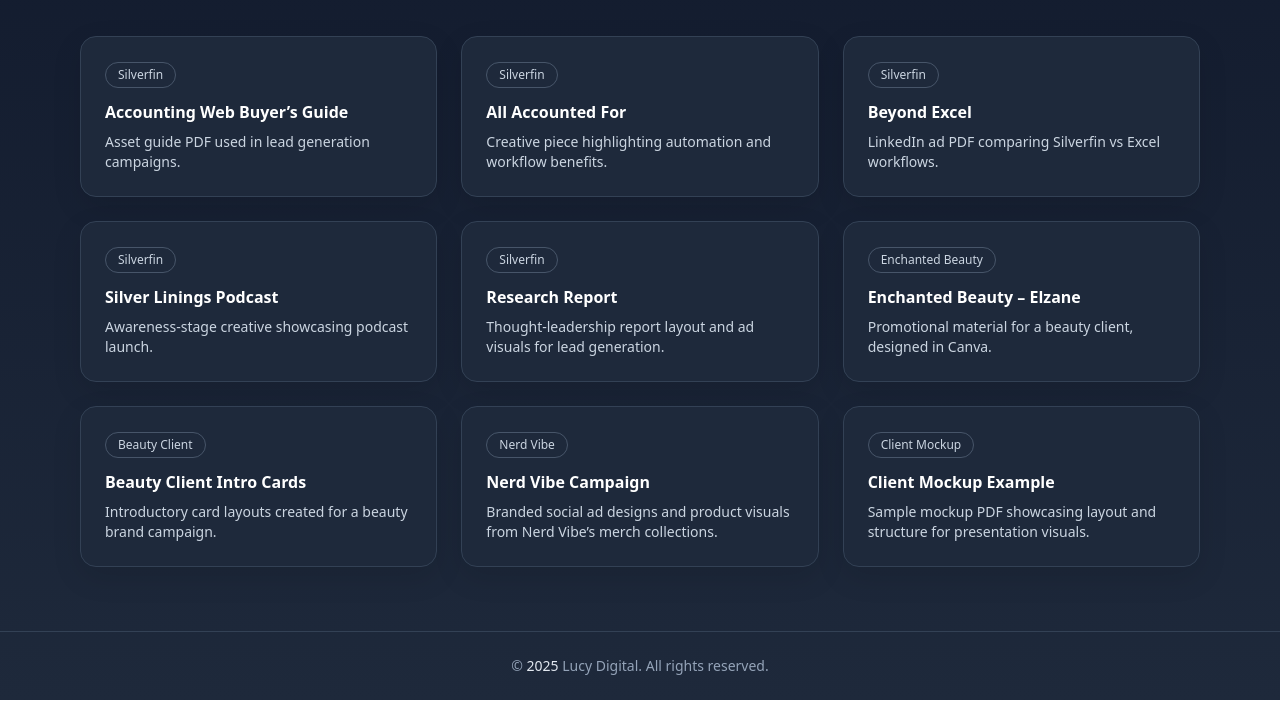
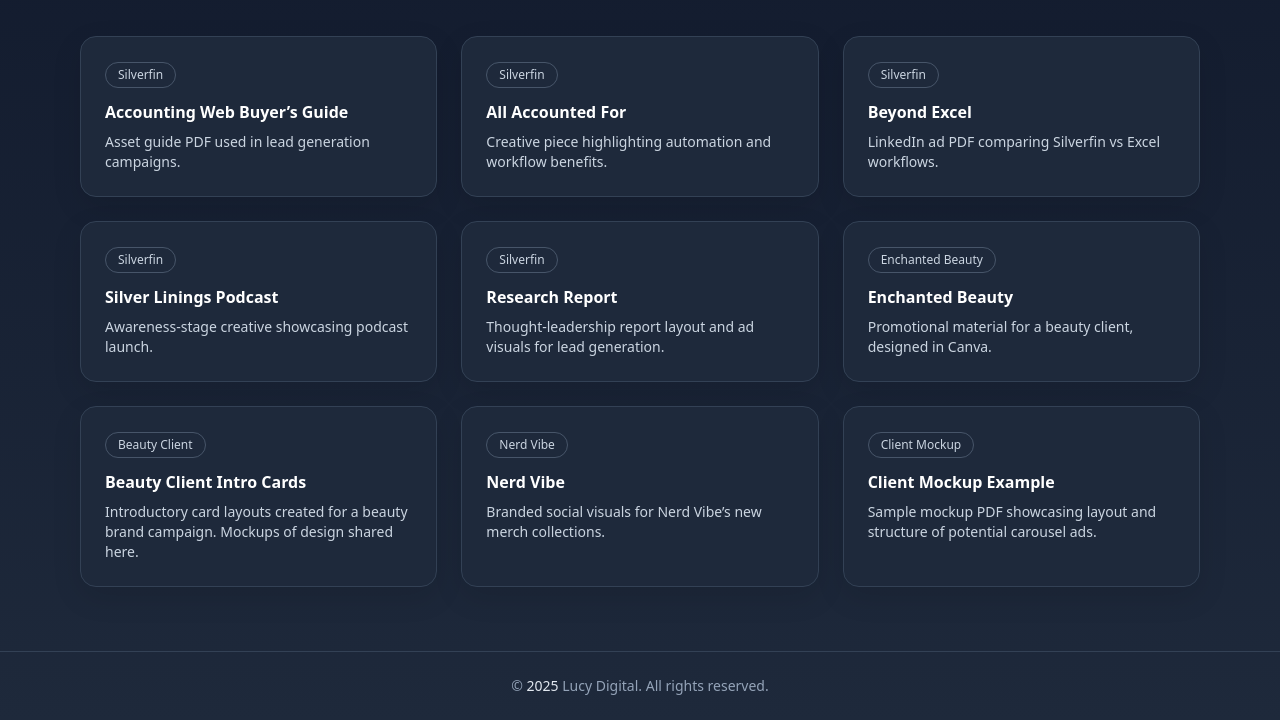
Before and after one commit to KitanaLi/LucyDigital, a plain HTML site: page design.html in a window 1280 px wide. Shown: the part 333-1053 px from the top of the page. Drawn offline with nearby package versions, Linux system fonts and the light colour scheme.

Commit message:
Update design.html

```diff
--- a/design.html
+++ b/design.html
@@ -132,38 +132,38 @@
         </a>
 
         <!-- Enchanted Beauty -->
-        <a href="/LucyDigital/designs/Enchanted_Beauty_Elzane.pdf" target="_blank" rel="noopener" class="block card rounded-2xl overflow-hidden hover:bg-slate-800/60 transition">
+        <a href="/LucyDigital/Enchanted_Beauty_Elzane.pdf" target="_blank" rel="noopener" class="block card rounded-2xl overflow-hidden hover:bg-slate-800/60 transition">
           <div class="p-6">
             <div class="inline-block text-xs px-3 py-1 rounded-full border border-slate-600 text-slate-300 mb-3">Enchanted Beauty</div>
-            <h3 class="font-semibold text-white">Enchanted Beauty – Elzane</h3>
+            <h3 class="font-semibold text-white">Enchanted Beauty</h3>
             <p class="text-slate-300 text-sm mt-2">Promotional material for a beauty client, designed in Canva.</p>
           </div>
         </a>
 
         <!-- Beauty Client Intro Cards -->
-        <a href="/LucyDigital/designs/Beauty_Client_Intro_Cards.pdf" target="_blank" rel="noopener" class="block card rounded-2xl overflow-hidden hover:bg-slate-800/60 transition">
+        <a href="/LucyDigital/Beauty_Client_Intro_Cards.pdf" target="_blank" rel="noopener" class="block card rounded-2xl overflow-hidden hover:bg-slate-800/60 transition">
           <div class="p-6">
             <div class="inline-block text-xs px-3 py-1 rounded-full border border-slate-600 text-slate-300 mb-3">Beauty Client</div>
             <h3 class="font-semibold text-white">Beauty Client Intro Cards</h3>
-            <p class="text-slate-300 text-sm mt-2">Introductory card layouts created for a beauty brand campaign.</p>
+            <p class="text-slate-300 text-sm mt-2">Introductory card layouts created for a beauty brand campaign. Mockups of design shared here.</p>
           </div>
         </a>
 
         <!-- Nerd Vibe -->
-        <a href="/LucyDigital/designs/Nerd_Vibe.pdf" target="_blank" rel="noopener" class="block card rounded-2xl overflow-hidden hover:bg-slate-800/60 transition">
+        <a href="/LucyDigital/Nerd_Vibe.pdf" target="_blank" rel="noopener" class="block card rounded-2xl overflow-hidden hover:bg-slate-800/60 transition">
           <div class="p-6">
             <div class="inline-block text-xs px-3 py-1 rounded-full border border-slate-600 text-slate-300 mb-3">Nerd Vibe</div>
-            <h3 class="font-semibold text-white">Nerd Vibe Campaign</h3>
-            <p class="text-slate-300 text-sm mt-2">Branded social ad designs and product visuals from Nerd Vibe’s merch collections.</p>
+            <h3 class="font-semibold text-white">Nerd Vibe</h3>
+            <p class="text-slate-300 text-sm mt-2">Branded social visuals for Nerd Vibe’s new merch collections.</p>
           </div>
         </a>
 
         <!-- Client Mockup -->
-        <a href="/LucyDigital/designs/Client_Mockup.pdf" target="_blank" rel="noopener" class="block card rounded-2xl overflow-hidden hover:bg-slate-800/60 transition">
+        <a href="/LucyDigital/Client_Mockup.pdf" target="_blank" rel="noopener" class="block card rounded-2xl overflow-hidden hover:bg-slate-800/60 transition">
           <div class="p-6">
             <div class="inline-block text-xs px-3 py-1 rounded-full border border-slate-600 text-slate-300 mb-3">Client Mockup</div>
             <h3 class="font-semibold text-white">Client Mockup Example</h3>
-            <p class="text-slate-300 text-sm mt-2">Sample mockup PDF showcasing layout and structure for presentation visuals.</p>
+            <p class="text-slate-300 text-sm mt-2">Sample mockup PDF showcasing layout and structure of potential carousel ads.</p>
           </div>
         </a>
 
```
